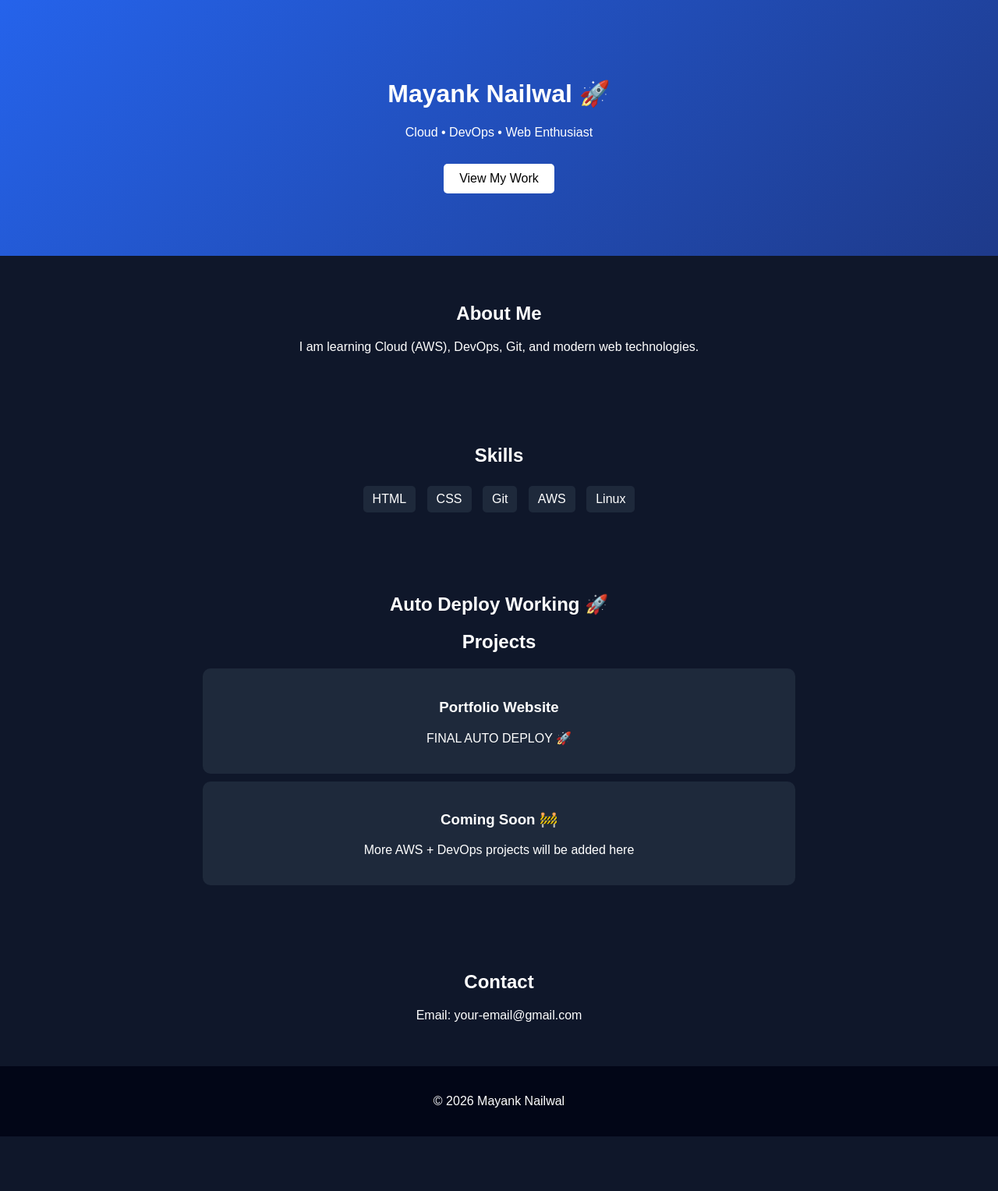
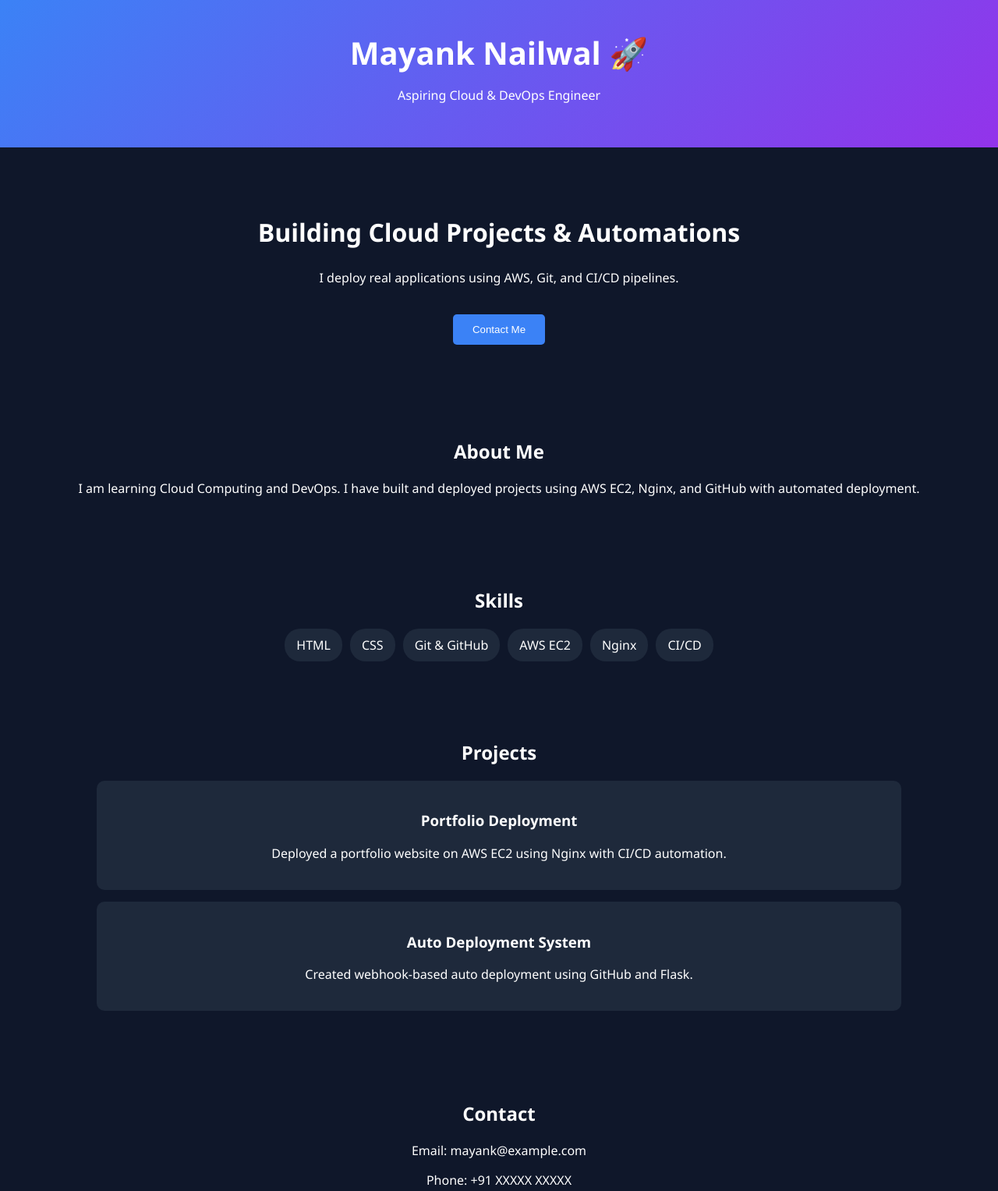
Before and after one commit to nailwalmayank3-droid/my-portfolio, a plain HTML site: page index.html in a window 1280 px wide. Shown: the top 1527 px of the page at 78% size. Before the commit the page ends 1457 px from the top, so only its background shows below. Drawn offline with Linux system fonts and the light colour scheme.

Commit message:
New modern portfolio design

```diff
--- a/index.html
+++ b/index.html
@@ -4,54 +4,69 @@
     <meta charset="UTF-8">
     <meta name="viewport" content="width=device-width, initial-scale=1.0">
     <title>Mayank Nailwal | Portfolio</title>
-    <link rel="stylesheet" href="style.css">
+    <link rel="stylesheet" href="style.css?v=2">
 </head>
 <body>
 
-    <header class="hero">
+    <header>
         <h1>Mayank Nailwal 🚀</h1>
-        <p>Cloud • DevOps • Web Enthusiast</p>
-        <a href="#projects" class="btn">View My Work</a>
+        <p>Aspiring Cloud & DevOps Engineer</p>
     </header>
 
-    <section id="about">
-        <h2>About Me</h2>
-        <p>I am learning Cloud (AWS), DevOps, Git, and modern web technologies.</p>
+    <section class="hero">
+        <h2>Building Cloud Projects & Automations</h2>
+        <p>I deploy real applications using AWS, Git, and CI/CD pipelines.</p>
+        <button onclick="scrollToContact()">Contact Me</button>
     </section>
 
-    <section id="skills">
+    <section>
+        <h2>About Me</h2>
+        <p>
+            I am learning Cloud Computing and DevOps. I have built and deployed
+            projects using AWS EC2, Nginx, and GitHub with automated deployment.
+        </p>
+    </section>
+
+    <section>
         <h2>Skills</h2>
         <div class="skills">
             <span>HTML</span>
             <span>CSS</span>
-            <span>Git</span>
-            <span>AWS</span>
-            <span>Linux</span>
+            <span>Git & GitHub</span>
+            <span>AWS EC2</span>
+            <span>Nginx</span>
+            <span>CI/CD</span>
         </div>
     </section>
-<section id="projects">
-<h2>Auto Deploy Working 🚀</h2>
-    <h2>Projects</h2>
 
-    <div class="card">
-        <h3>Portfolio Website</h3>
-        <p>FINAL AUTO DEPLOY 🚀</p>
-    </div>
+    <section>
+        <h2>Projects</h2>
+        <div class="project">
+            <h3>Portfolio Deployment</h3>
+            <p>Deployed a portfolio website on AWS EC2 using Nginx with CI/CD automation.</p>
+        </div>
 
-    <div class="card">
-        <h3>Coming Soon 🚧</h3>
-        <p>More AWS + DevOps projects will be added here</p>
-    </div>
-</section>
+        <div class="project">
+            <h3>Auto Deployment System</h3>
+            <p>Created webhook-based auto deployment using GitHub and Flask.</p>
+        </div>
+    </section>
 
     <section id="contact">
         <h2>Contact</h2>
-        <p>Email: your-email@gmail.com</p>
+        <p>Email: mayank@example.com</p>
+        <p>Phone: +91 XXXXX XXXXX</p>
     </section>
 
     <footer>
         <p>© 2026 Mayank Nailwal</p>
     </footer>
 
+    <script>
+        function scrollToContact() {
+            document.getElementById("contact").scrollIntoView({ behavior: "smooth" });
+        }
+    </script>
+
 </body>
 </html>
--- a/style.css
+++ b/style.css
@@ -1,50 +1,76 @@
 body {
     margin: 0;
-    font-family: Arial, sans-serif;
+    font-family: 'Segoe UI', sans-serif;
     background: #0f172a;
     color: white;
-}
-
-.hero {
-    text-align: center;
-    padding: 80px 20px;
-    background: linear-gradient(135deg, #2563eb, #1e3a8a);
-}
-
-.btn {
-    display: inline-block;
-    margin-top: 15px;
-    padding: 10px 20px;
-    background: white;
-    color: black;
-    text-decoration: none;
-    border-radius: 5px;
-}
-
-section {
-    padding: 40px;
     text-align: center;
 }
 
-.skills span {
-    display: inline-block;
-    margin: 5px;
-    padding: 8px 12px;
-    background: #1e293b;
-    border-radius: 5px;
+/* Header */
+header {
+    padding: 40px;
+    background: linear-gradient(135deg, #3b82f6, #9333ea);
 }
 
-.card {
+header h1 {
+    margin: 0;
+    font-size: 2.5rem;
+}
+
+/* Hero Section */
+.hero {
+    padding: 60px 20px;
+}
+
+.hero h2 {
+    font-size: 2rem;
+}
+
+.hero button {
+    margin-top: 20px;
+    padding: 12px 25px;
+    border: none;
+    background: #3b82f6;
+    color: white;
+    border-radius: 5px;
+    cursor: pointer;
+}
+
+.hero button:hover {
+    background: #2563eb;
+}
+
+/* Sections */
+section {
+    padding: 40px 20px;
+}
+
+/* Skills */
+.skills {
+    display: flex;
+    justify-content: center;
+    flex-wrap: wrap;
+    gap: 10px;
+}
+
+.skills span {
     background: #1e293b;
+    padding: 10px 15px;
+    border-radius: 20px;
+}
+
+/* Projects */
+.project {
+    background: #1e293b;
+    margin: 15px auto;
     padding: 20px;
-    margin: 10px auto;
-    width: 60%;
+    width: 80%;
     border-radius: 10px;
 }
 
+/* Footer */
 footer {
-    text-align: center;
+    background: #020617;
     padding: 20px;
-    background: #020617;
+    margin-top: 30px;
 }
-/* update test */
```
